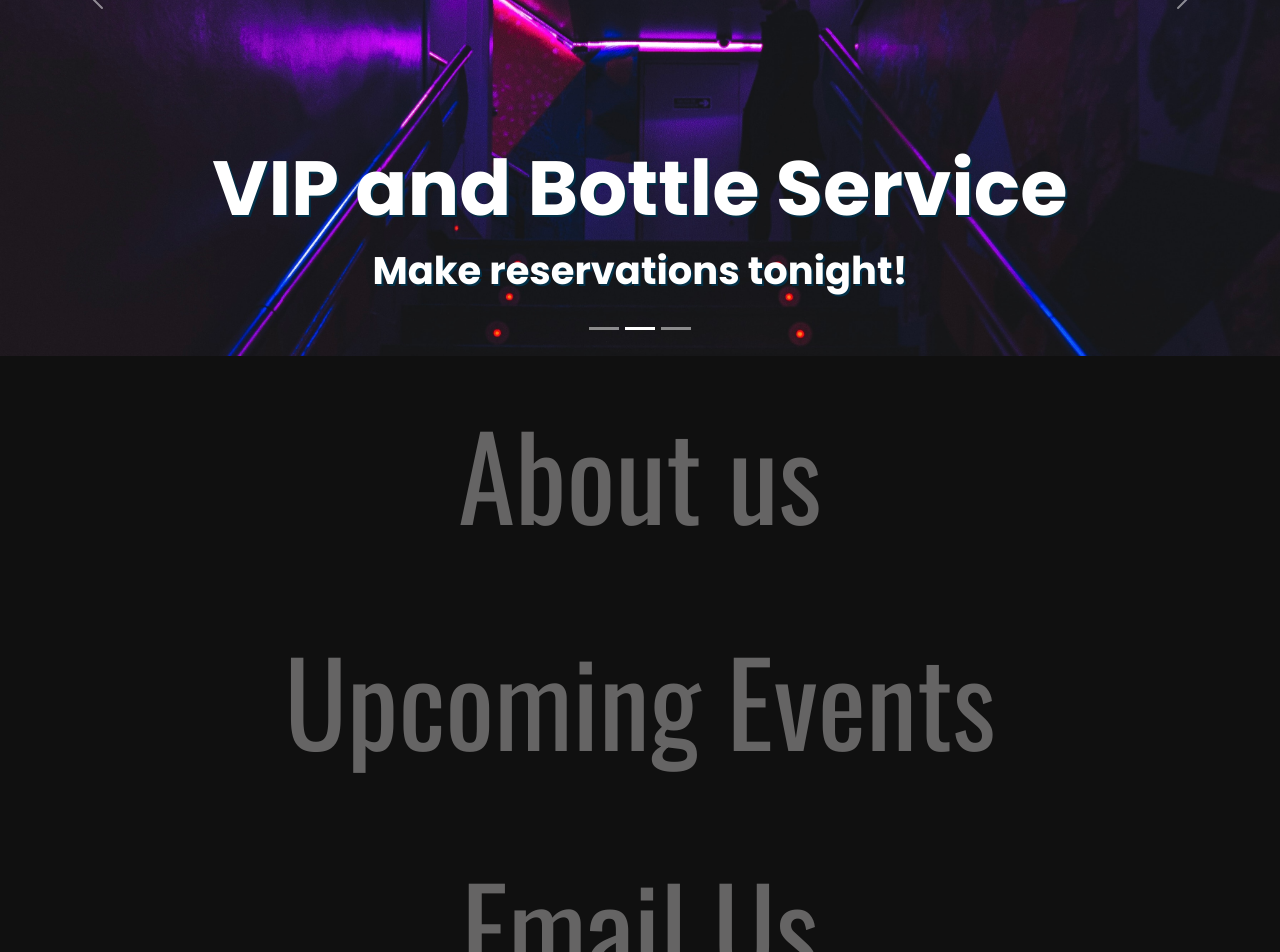
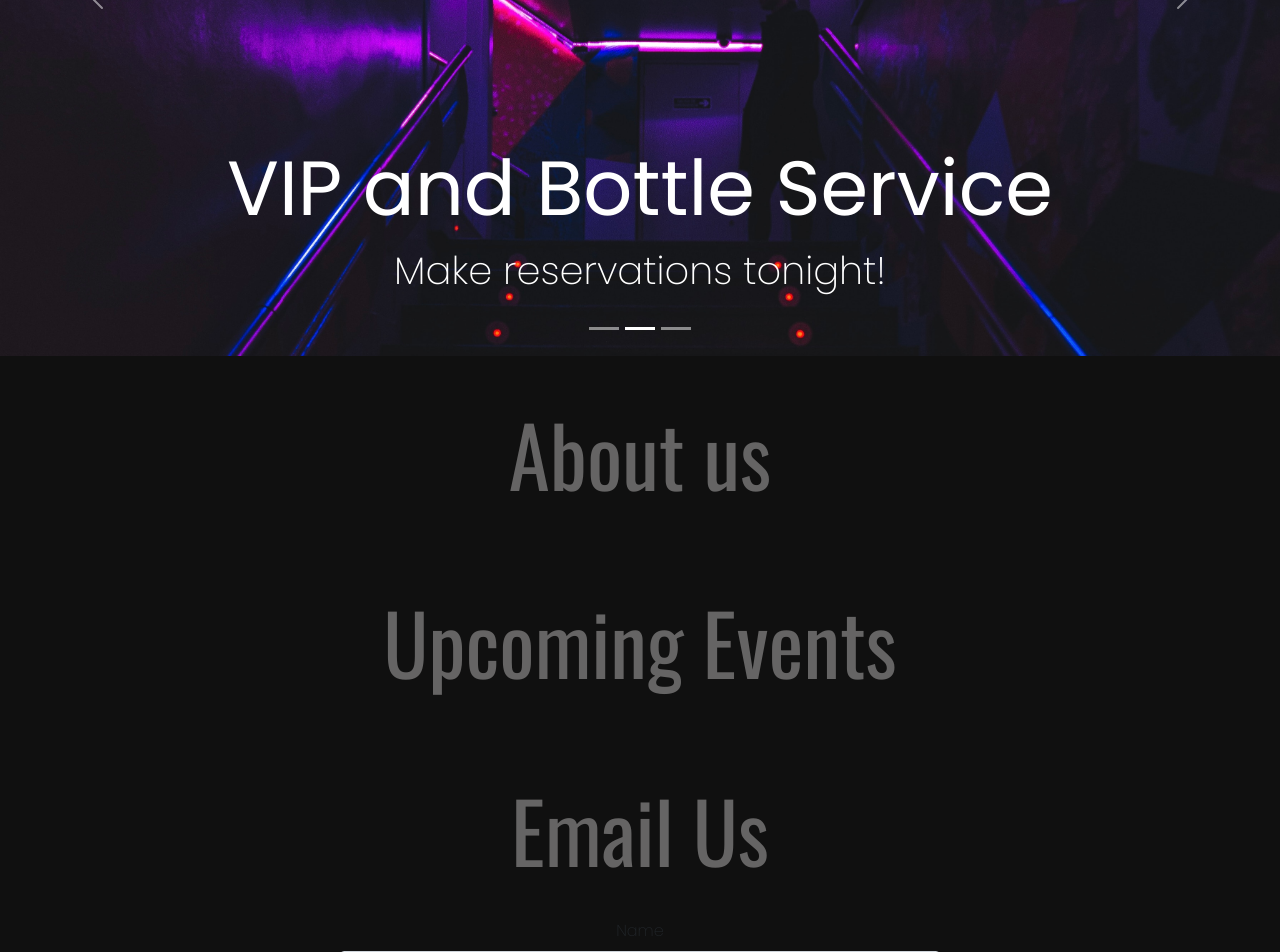
Before and after one commit to RileyShimp/RNC, a React (Create React App) app: page / in a window 1280 px wide. Shown: the part 420-1372 px from the top of the page. Built offline with nearby package versions, Linux system fonts and the light colour scheme.

Commit message:
small styling changes

```diff
--- a/src/components/CarouselHeader.js
+++ b/src/components/CarouselHeader.js
@@ -12,12 +12,11 @@ export default function CarouselHeader() {
 
                 <Carousel.Caption
                   style={{
-                    fontWeight: '700',
+                    fontWeight: '200',
                     fontSize: '4vw',
-                    color: 'white',
-                    textShadow: '2px 2px #023047',
+                    color: 'white'
                   }}>
-                  <h3 style={{ fontWeight: '700', fontSize: '6vw' }}>Reality PDX</h3>
+                  <h3 style={{ fontWeight: '400', fontSize: '6vw' }}>Reality PDX</h3>
                   <p>Portlands Largest Night Club</p>
                 </Carousel.Caption>
               </Carousel.Item>
@@ -26,12 +25,11 @@ export default function CarouselHeader() {
 
           <Carousel.Caption
             style={{
-              fontWeight: '700',
+              fontWeight: '200',
               fontSize: '3vw',
-              color: 'white',
-              textShadow: '2px 2px #023047',
+              color: 'white'
             }}>
-            <h3 style={{ fontWeight: '700', fontSize: '6vw' }}>VIP and Bottle Service</h3>
+            <h3 style={{ fontWeight: '400', fontSize: '6vw' }}>VIP and Bottle Service</h3>
             <p>Make reservations tonight! </p>
           </Carousel.Caption>
         </Carousel.Item>
@@ -39,12 +37,11 @@ export default function CarouselHeader() {
               <img className='d-block w-100' src={image1} alt='First slide' />
               <Carousel.Caption
                 style={{
-                  fontWeight: '700',
+                  fontWeight: '200',
                   fontSize: '4vw',
-                  color: 'white',
-                  textShadow: '2px 2px #023047',
+                  color: 'white'
                 }}>
-                <h3 style={{ fontWeight: '700', fontSize: '7vw' }}>Never Miss Out</h3>
+                <h3 style={{ fontWeight: '400', fontSize: '7vw' }}>Never Miss Out</h3>
                 <p>Check our upcoming events!</p>
               </Carousel.Caption>
             </Carousel.Item>
--- a/src/pages/About.js
+++ b/src/pages/About.js
@@ -3,7 +3,7 @@
 export default function About() {
   return (
     <div>
-      <h1 style={{ textAlign: 'center', fontSize: '9vw' }}>About us</h1>
+      <h1 style={{ textAlign: 'center', fontSize: '6.5vw'}}>About us</h1>
     </div>
   )
 }
--- a/src/pages/Contact.js
+++ b/src/pages/Contact.js
@@ -4,7 +4,7 @@ export default function Contact() {
 
   return (
       <div className='Contact'>
-        <h1 style={{ fontSize: '9vw' }}>Email Us</h1>
+        <h1 style={{ fontSize: '6.5vw' }}>Email Us</h1>
         <EmailForm/>
       </div>
     )
--- a/src/pages/Events.js
+++ b/src/pages/Events.js
@@ -2,7 +2,7 @@
 export default function Events (){
   return (
   <div className="studs">
-    <h1 style={{ fontSize: '9vw' }}>Upcoming Events</h1>
+    <h1 style={{ fontSize: '6.5vw' }}>Upcoming Events</h1>
     </div>
   );
 }
```
